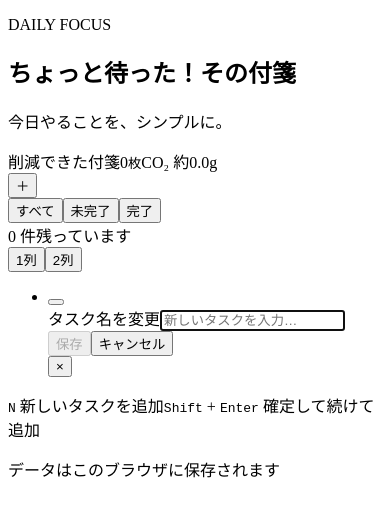
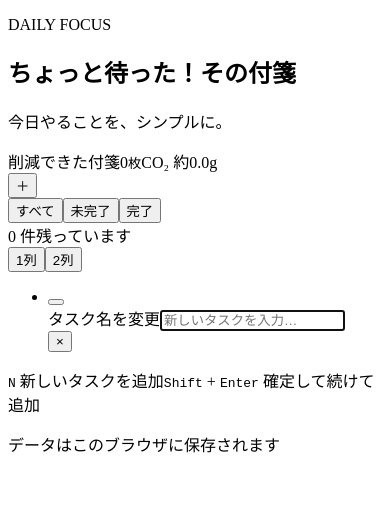
Before and after one commit to oharuka27/todo_app, a React (Vite) app: page / in a window 390 px wide. Both pictures are taken after a click on the button "タスクを追加". Shown: the top 516 px of the page. Built offline with nearby package versions, Linux system fonts and the light colour scheme; the HTML template or start-up script is replaced by a standard one.

Commit message:
delete save and cancel buttons on editing

```diff
--- a/src/components/TodoEditForm.tsx
+++ b/src/components/TodoEditForm.tsx
@@ -48,8 +48,6 @@ export function TodoEditForm({ todoId, initialTitle, onSave, onSaveAndNext, onCa
         maxLength={100}
         autoFocus
       />
-      <button type="submit" disabled={!title.trim()}>保存</button>
-      <button type="button" onClick={onCancel}>キャンセル</button>
     </form>
   )
 }
--- a/src/styles.css
+++ b/src/styles.css
@@ -122,9 +122,6 @@ h1 span:last-child { color: #5f765c; }
 .completed .check-button { background: #73866f; border-color: #73866f; }
 .edit-form { display: flex; flex: 1; gap: 6px; min-width: 0; }
 .edit-form input { flex: 1; min-width: 0; padding: 8px 10px; color: #282b29; background: #f5f4ef; border: 1px solid #879c82; border-radius: 8px; outline: none; }
-.edit-form button { padding: 5px 8px; color: #5f765c; background: transparent; border: 0; border-radius: 6px; font-size: .75rem; }
-.edit-form button:hover { background: #edf1eb; }
-.edit-form button:disabled { cursor: default; opacity: .4; }
 .delete-button { color: #b3aaa3; background: none; border: 0; font-size: 1.35rem; opacity: 0; transition: color .15s, opacity .15s; }
 .todo-list li:hover .delete-button, .delete-button:focus { opacity: 1; }
 .delete-button:hover { color: #a1584e; }
@@ -150,8 +147,6 @@ kbd { display: inline-block; min-width: 1.6em; padding: 1px 6px; color: #344132;
   .leaf-count { font-size: 1.9rem; }
   .toolbar { flex-wrap: wrap; }
   .toolbar-end { width: 100%; justify-content: space-between; }
-  .edit-form { flex-wrap: wrap; justify-content: flex-end; }
-  .edit-form input { flex-basis: 100%; }
   .delete-button { opacity: 1; }
 }
 
```
